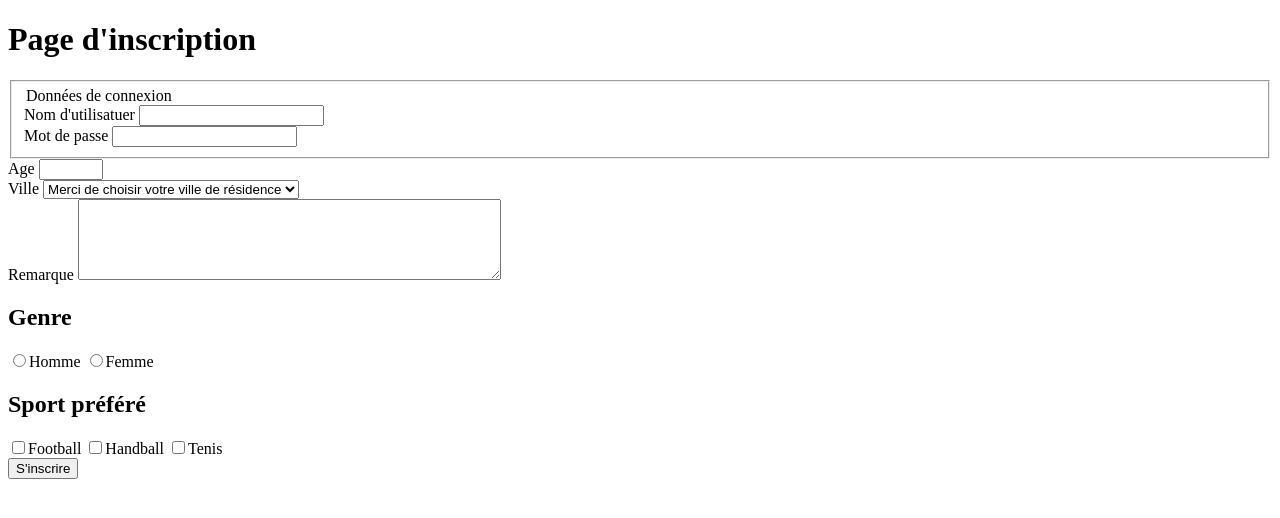
After one commit to myalcin60/php-web, a PHP site: page /inscription.php in a window 1280 px wide. The commit adds this page. Shown: the top 518 px of the page. Run offline with PHP 8.4, Linux system fonts and the light colour scheme.

Commit message:
Ajout à formulaie

```diff
--- /dev/null
+++ b/inscription.php
@@ -0,0 +1,66 @@
+<!DOCTYPE html>
+<html lang="en">
+
+<head>
+    <meta charset="UTF-8">
+    <meta name="viewport" content="width=device-width, initial-scale=1.0">
+    <title>Inscription</title>
+</head>
+
+<body>
+    <h1>Page d'inscription</h1>
+    <form action="utilisateur.php" method="get"></form>
+
+    <fieldset>
+        <div>
+            <legend>Données de connexion</legend>
+            <label for="username">Nom d'utilisatuer</label>
+            <input type="text" id=username autocomplete="off">
+        </div>
+        <div>
+            <label for="password">Mot de passe</label>
+            <input type="password" id=password>
+        </div>
+    </fieldset>
+    <div>
+        <label for="age">Age</label>
+        <input type="number" id=age min=0 max=150>
+    </div>
+    <div>
+        <label for="ville">Ville</label>
+        <select id="ville">
+            <option selected hidden>Merci de choisir votre ville de résidence</option>
+            <option value="Marseille">Marseille</option>
+            <option value="Lyon">Lyon</option>
+            <option value="Paris">Paris</option>
+        </select>
+    </div>
+    <div>
+        <label for="remarque">Remarque</label>
+        <textarea id="remarque" cols=50 rows=5></textarea>
+    </div>
+    <div>
+        <h2>Genre</h2>
+        <input type="radio" name=genre>Homme
+        <input type="radio" name=genre>Femme
+
+    </div>
+    <div>
+        <h2>Sport préféré</h2>
+        <input type="checkbox" name=sport>Football
+        <input type="checkbox" name=sport>Handball
+        <input type="checkbox" name="sport">Tenis
+
+    </div>
+
+    <div>
+        <button>
+            S'inscrire
+        </button>
+    </div>
+    <!-- <div>
+        <input type="text" placeholder="Votre nom d'utilisateur">
+    </div>  -->
+</body>
+
+</html>
```
Also changed, not shown: index.php (line endings or trailing spaces).
